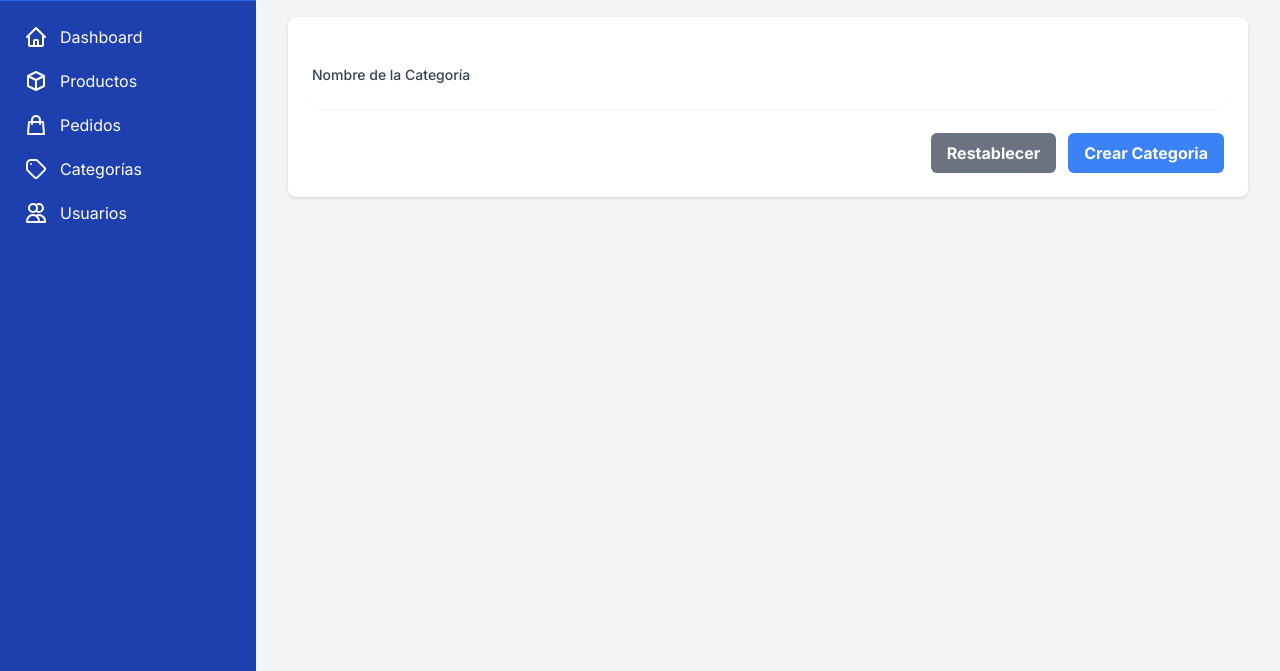
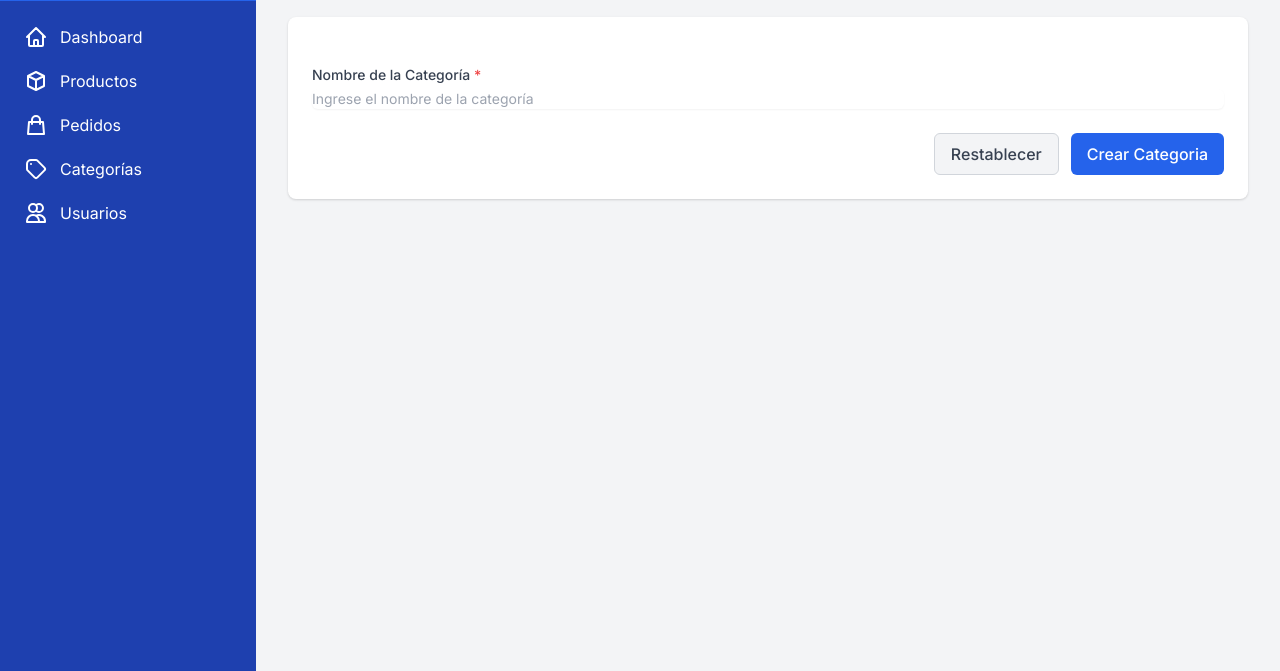
Before and after one commit to MccFlurry/TecnoHub---CRUD, a Flask app: page /admin/categorias/nueva in a window 1280 px wide. Shown: the part 63-734 px from the top of the page. Run offline with Flask 3, Linux system fonts and the light colour scheme; the visitor is signed in with stand-in values (Sample User, id 1); data that the repository does not hold is empty; style sheets or scripts are compiled from the project's sources; some libraries are stand-ins or nearby versions.

Commit message:
Imagen y nombre_categoria obligatorio

```diff
--- a/clase/clase_producto_visitado.py
+++ /dev/null
@@ -1,6 +0,0 @@
-class ProductoVisitado:
-    def __init__(self, id, usuario_id, producto_id, fecha_visita):
-        self.id = id
-        self.usuario_id = usuario_id
-        self.producto_id = producto_id
-        self.fecha_visita = fecha_visita
--- a/main.py
+++ b/main.py
@@ -287,11 +287,6 @@ def editar_direccion(direccion_id):
         return redirect(url_for('mis_direcciones'))
 
     return render_template('editar_direccion.html', direccion=direccion)
-
-from pymysql import IntegrityError
-import logging
-
-logger = logging.getLogger(__name__)
 
 @app.route('/eliminar-direccion/<int:direccion_id>', methods=['POST'])
 @login_required
@@ -690,17 +685,30 @@ def admin_nuevo_producto():
         stock = request.form['stock']
         destacado = 1 if 'destacado' in request.form else 0
 
+        # Verificar si se subió una imagen
+        if 'imagen' not in request.files:
+            flash('La imagen es obligatoria', 'error')
+            return render_template('admin/editar_nuevo_producto.html',
+                                producto=None,
+                                categorias=categorias)
+
         imagen = request.files['imagen']
-        imagen_filename = None
-        if imagen and allowed_file(imagen.filename):
-            try:
-                imagen_filename = secure_filename(imagen.filename)
-                imagen.save(os.path.join(UPLOAD_FOLDER, imagen_filename))
-            except Exception as e:
-                flash(f'Error al cargar la imagen: {str(e)}', 'error')
-                return redirect(url_for('admin.admin_nuevo_producto'))
+        if imagen.filename == '':
+            flash('Debe seleccionar una imagen', 'error')
+            return render_template('admin/editar_nuevo_producto.html',
+                                producto=None,
+                                categorias=categorias)
+
+        if not allowed_file(imagen.filename):
+            flash('Formato de imagen no permitido. Use: png, jpg, jpeg, gif', 'error')
+            return render_template('admin/editar_nuevo_producto.html',
+                                producto=None,
+                                categorias=categorias)
 
         try:
+            imagen_filename = secure_filename(imagen.filename)
+            imagen.save(os.path.join(UPLOAD_FOLDER, imagen_filename))
+
             controlador_producto.insertar_producto(
                 nombre=nombre,
                 descripcion=descripcion,
@@ -711,10 +719,18 @@ def admin_nuevo_producto():
                 imagen=imagen_filename
             )
             flash('Producto creado con éxito', 'success')
+            return redirect(url_for('admin.admin_productos'))
+
         except Exception as e:
+            if imagen_filename:
+                try:
+                    os.remove(os.path.join(UPLOAD_FOLDER, imagen_filename))
+                except Exception:
+                    pass
             flash(f'Error al crear el producto: {str(e)}', 'error')
-
-        return redirect(url_for('admin.admin_productos'))
+            return render_template('admin/editar_nuevo_producto.html',
+                                producto=None,
+                                categorias=categorias)
 
     return render_template('admin/editar_nuevo_producto.html', producto=None, categorias=categorias)
 
@@ -868,21 +884,43 @@ def admin_categorias():
 @admin_required
 def admin_nueva_categorias():
     if request.method == 'POST':
-        nombre = request.form['nombre']
-        controlador_categorias.insertar_categorias(nombre)
-        flash('Categoría creada con éxito', 'success')
-        return redirect(url_for('admin.admin_categorias'))
+        nombre = request.form.get('nombre', '').strip()
+        if not nombre:
+            flash('El nombre de la categoría es obligatorio', 'error')
+            return render_template('admin/editar_nueva_categorias.html', categorias=None)
+
+        try:
+            controlador_categorias.insertar_categorias(nombre)
+            flash('Categoría creada con éxito', 'success')
+            return redirect(url_for('admin.admin_categorias'))
+        except Exception as e:
+            flash(f'Error al crear la categoría: {str(e)}', 'error')
+            return render_template('admin/editar_nueva_categorias.html', categorias=None)
+
     return render_template('admin/editar_nueva_categorias.html', categorias=None)
 
 @admin_bp.route('/categorias/editar/<int:id>', methods=['GET', 'POST'])
 @admin_required
 def admin_editar_categorias(id):
     categorias = controlador_categorias.obtener_categorias_por_id(id)
+    if not categorias:
+        flash('Categoría no encontrada', 'error')
+        return redirect(url_for('admin.admin_categorias'))
+
     if request.method == 'POST':
-        nombre = request.form['nombre']
-        controlador_categorias.actualizar_categorias(id, nombre)
-        flash('Categoría actualizada con éxito', 'success')
-        return redirect(url_for('admin.admin_categorias'))
+        nombre = request.form.get('nombre', '').strip()
+        if not nombre:
+            flash('El nombre de la categoría es obligatorio', 'error')
+            return render_template('admin/editar_nueva_categorias.html', categorias=categorias)
+
+        try:
+            controlador_categorias.actualizar_categorias(id, nombre)
+            flash('Categoría actualizada con éxito', 'success')
+            return redirect(url_for('admin.admin_categorias'))
+        except Exception as e:
+            flash(f'Error al actualizar la categoría: {str(e)}', 'error')
+            return render_template('admin/editar_nueva_categorias.html', categorias=categorias)
+
     return render_template('admin/editar_nueva_categorias.html', categorias=categorias)
 
 @admin_bp.route('/categorias/eliminar/<int:id>', methods=['POST'])
--- a/static/js/admin.js
+++ b/static/js/admin.js
@@ -211,3 +211,29 @@ document.addEventListener('DOMContentLoaded', function () {
         });
     });
 });
+
+function validateForm() {
+    const nombreInput = document.getElementById('nombre');
+    const nombreError = document.getElementById('nombre-error');
+    const nombre = nombreInput.value.trim();
+
+    if (!nombre) {
+        nombreError.classList.remove('hidden');
+        nombreInput.classList.add('border-red-500');
+        return false;
+    }
+
+    nombreError.classList.add('hidden');
+    nombreInput.classList.remove('border-red-500');
+    return true;
+}
+
+document.getElementById('nombre').addEventListener('input', function() {
+    const nombreError = document.getElementById('nombre-error');
+    const nombreInput = this;
+
+    if (nombreInput.value.trim()) {
+        nombreError.classList.add('hidden');
+        nombreInput.classList.remove('border-red-500');
+    }
+});
--- a/templates/admin/editar_nueva_categorias.html
+++ b/templates/admin/editar_nueva_categorias.html
@@ -9,21 +9,35 @@
     <div class="px-4 py-5 sm:p-6">
         <form id="categoria-form"
             action="{{ url_for('admin.admin_editar_categorias', id=categorias.id) if categorias is not none else url_for('admin.admin_nueva_categorias') }}"
-            method="post" class="space-y-6">
+            method="post" class="space-y-6" onsubmit="return validateForm()">
             <input type="hidden" name="csrf_token" value="{{ csrf_token() }}">
             <div>
-                <label for="nombre" class="block text-sm font-medium text-gray-700">Nombre de la Categoría</label>
+                <label for="nombre" class="block text-sm font-medium text-gray-700">
+                    Nombre de la Categoría <span class="text-red-500">*</span>
+                </label>
                 <div class="mt-1">
-                    <input type="text" name="nombre" id="nombre" value="{{ categorias.nombre if categorias else '' }}"
-                        class="block w-full border-gray-300 rounded-md shadow-sm sm:text-sm" required>
+                    <input type="text"
+                           name="nombre"
+                           id="nombre"
+                           value="{{ categorias.nombre if categorias else '' }}"
+                           class="block w-full border-gray-300 rounded-md shadow-sm sm:text-sm focus:ring-blue-500 focus:border-blue-500"
+                           required
+                           minlength="1"
+                           maxlength="100"
+                           placeholder="Ingrese el nombre de la categoría">
+                    <p class="hidden mt-1 text-sm text-red-600" id="nombre-error">
+                        El nombre de la categoría es obligatorio
+                    </p>
                 </div>
             </div>
-            <div class="flex justify-end">
-                <button type="reset" class="px-4 py-2 font-bold text-white bg-gray-500 rounded-md hover:bg-gray-700">
+            <div class="flex justify-end space-x-3">
+                <button type="reset"
+                        class="px-4 py-2 font-medium text-gray-700 bg-gray-100 border border-gray-300 rounded-md hover:bg-gray-200 focus:outline-none focus:ring-2 focus:ring-offset-2 focus:ring-gray-500">
                     Restablecer
                 </button>
-                <button id="btn-guardar-categoria" type="submit"
-                    class="px-4 py-2 ml-3 font-bold text-white bg-blue-500 rounded-md hover:bg-blue-700">
+                <button id="btn-guardar-categoria"
+                        type="submit"
+                        class="px-4 py-2 font-medium text-white bg-blue-600 rounded-md hover:bg-blue-700 focus:outline-none focus:ring-2 focus:ring-offset-2 focus:ring-blue-500">
                     {{ 'Actualizar' if categorias else 'Crear' }} Categoria
                 </button>
             </div>
```
Also changed, not shown: controlador_producto_visitado.py (deleted, +0 -37 lines), static/js/tailwind.config.js (+18 -1 lines), templates/admin/editar_nuevo_producto.html (+17 -14 lines).
